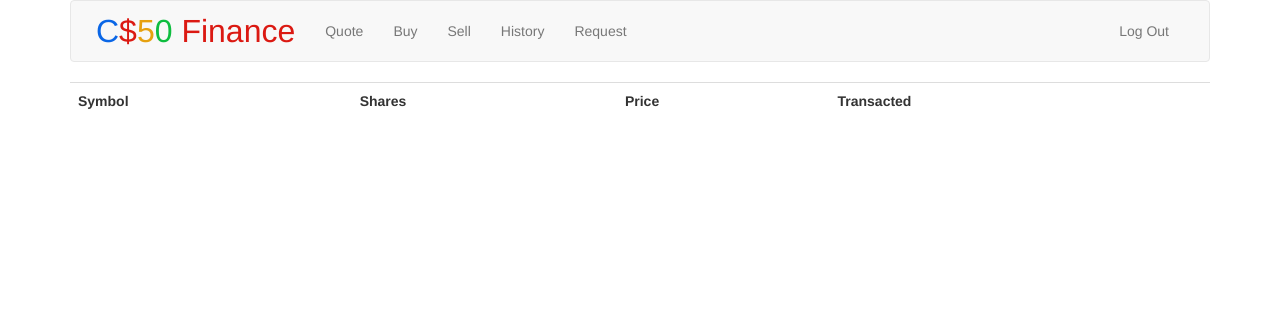
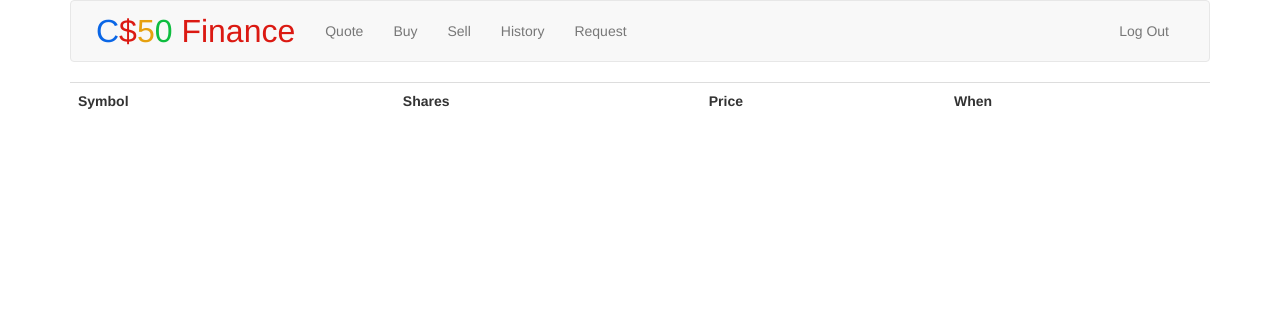
Before and after one commit to ahlamjaved/CS50, a Flask app: page /history in a window 1280 px wide. Shown: the top 322 px of the page. Run offline with Flask 2, Linux system fonts and the light colour scheme; a user stored in the database is signed in; data that the repository does not hold is empty; some libraries are stand-ins or nearby versions.

Commit message:
corrected edits

```diff
--- a/pset7/templates/history.html
+++ b/pset7/templates/history.html
@@ -10,7 +10,7 @@
         <th>Symbol</th>
         <th>Shares</th>
         <th>Price</th>
-        <th>Transacted</th>
+        <th>When</th>
       </tr>
     {% for history in history %}
       <tr>
```
